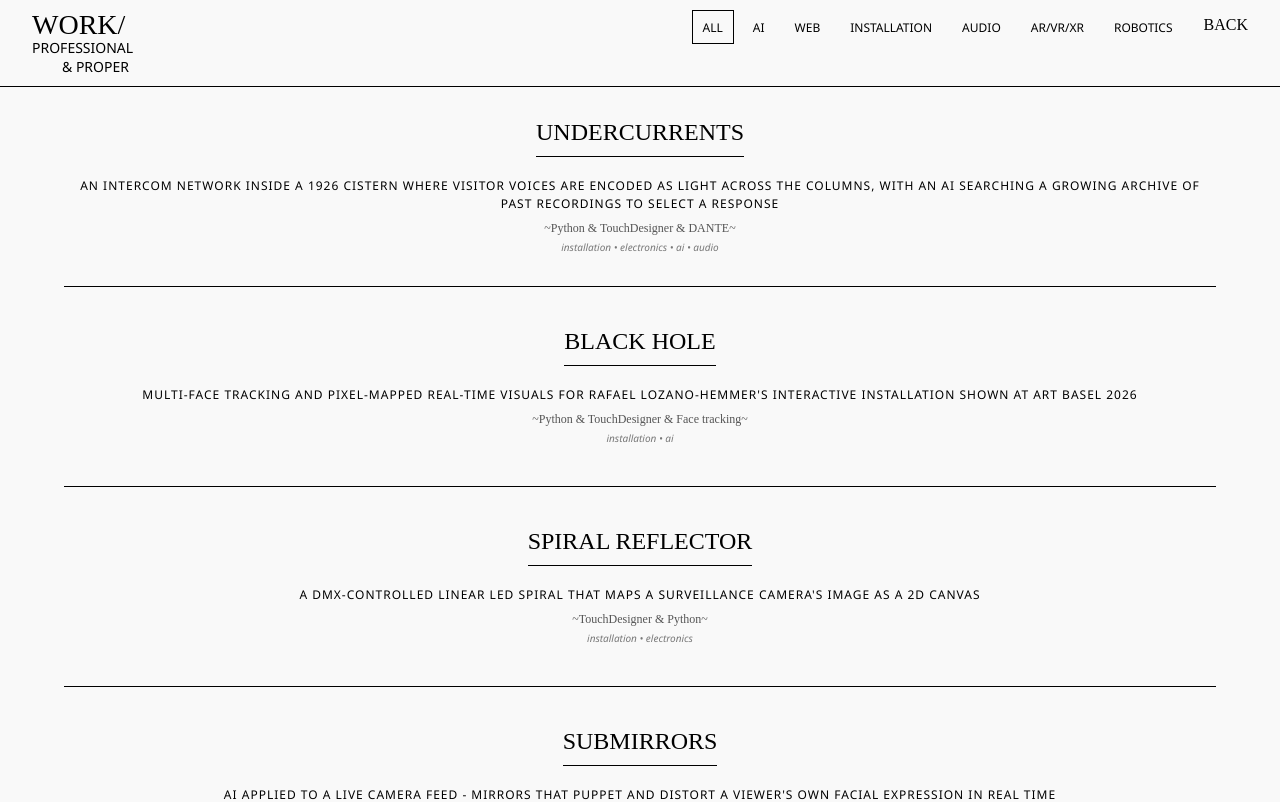
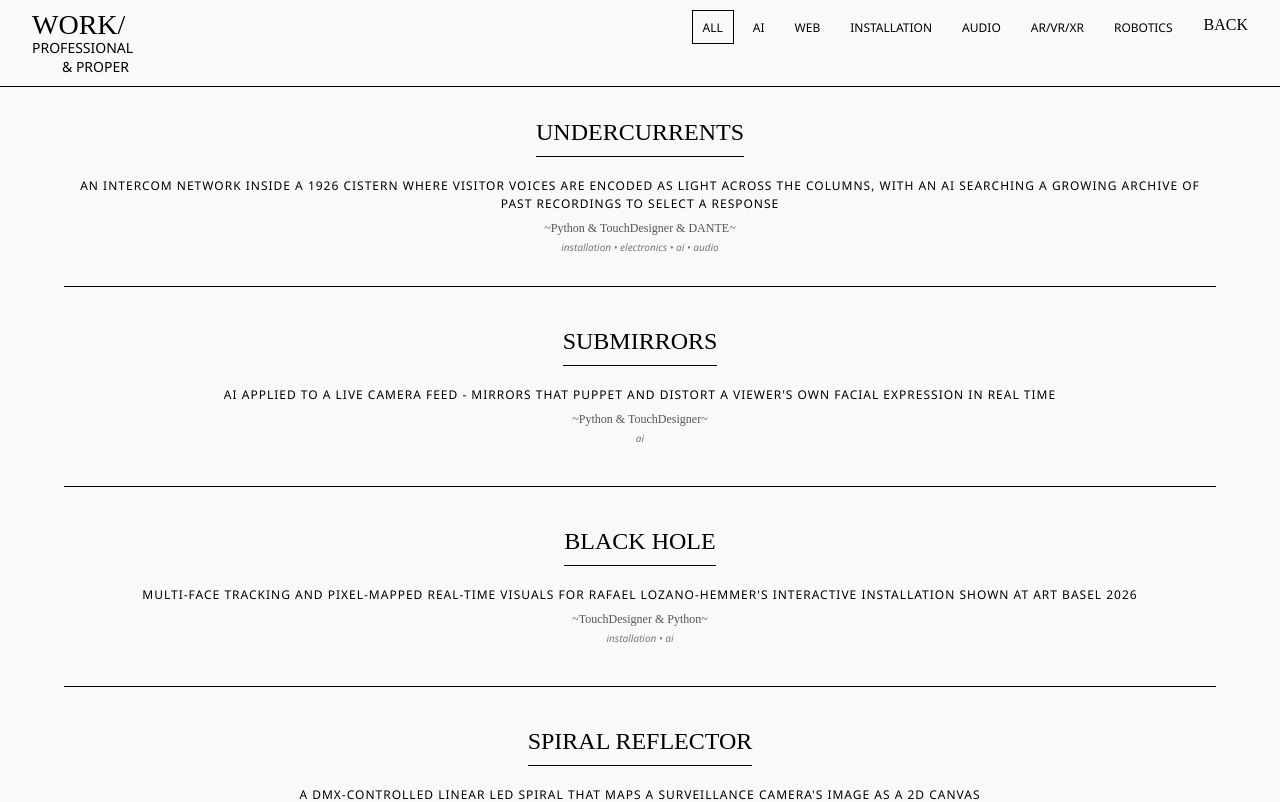
Before and after one commit to davidcrobert/Portfolio, a React (Create React App) app: page /work in a window 1280 px wide. Shown: the top 802 px of the page. Built offline with nearby package versions, Linux system fonts and the light colour scheme.

Commit message:
Reorder projects

```diff
--- a/src/data/projectData.js
+++ b/src/data/projectData.js
@@ -17,6 +17,17 @@ export const projectData = {
       },
 
       {
+        title: "Submirrors",
+        link: "/projects/Submirrors",
+        description: "AI applied to a live camera feed - mirrors that puppet and distort a viewer's own facial expression in real time",
+        subtitle1: "Puppets",
+        subtitle2: "& Puppeteers",
+        year: "2025",
+        tags: ["ai"],
+        tools: "Python & TouchDesigner"
+      },
+
+      {
         title: "Black Hole",
         link: "/projects/black-hole",
         description: "Multi-face tracking and pixel-mapped real-time visuals for Rafael Lozano-Hemmer's interactive installation shown at Art Basel 2026",
@@ -24,7 +35,7 @@ export const projectData = {
         subtitle2: "& Collapse",
         year: "2026",
         tags: ["installation", "ai"],
-        tools: "Python & TouchDesigner & Face tracking"
+        tools: "TouchDesigner & Python"
       },
 
       {
@@ -37,16 +48,7 @@ export const projectData = {
         tags: ["installation", "electronics"],
         tools: "TouchDesigner & Python"
       },
-      {
-        title: "Submirrors",
-        link: "/projects/Submirrors",
-        description: "AI applied to a live camera feed - mirrors that puppet and distort a viewer's own facial expression in real time",
-        subtitle1: "Puppets",
-        subtitle2: "& Puppeteers",
-        year: "2025",
-        tags: ["ai"],
-        tools: "Python & TouchDesigner"
-      },
+
       {
         title: "Shadow Tuner",
         link: "/projects/shadow-tuner",
@@ -57,6 +59,7 @@ export const projectData = {
         tags: ["ai", "installation", "audio"],
         tools: "Python & TouchDesigner & PowerShell"
       },
+
       {
         title: "Remote Pulse",
         link: "/projects/remote-pulse",
```
